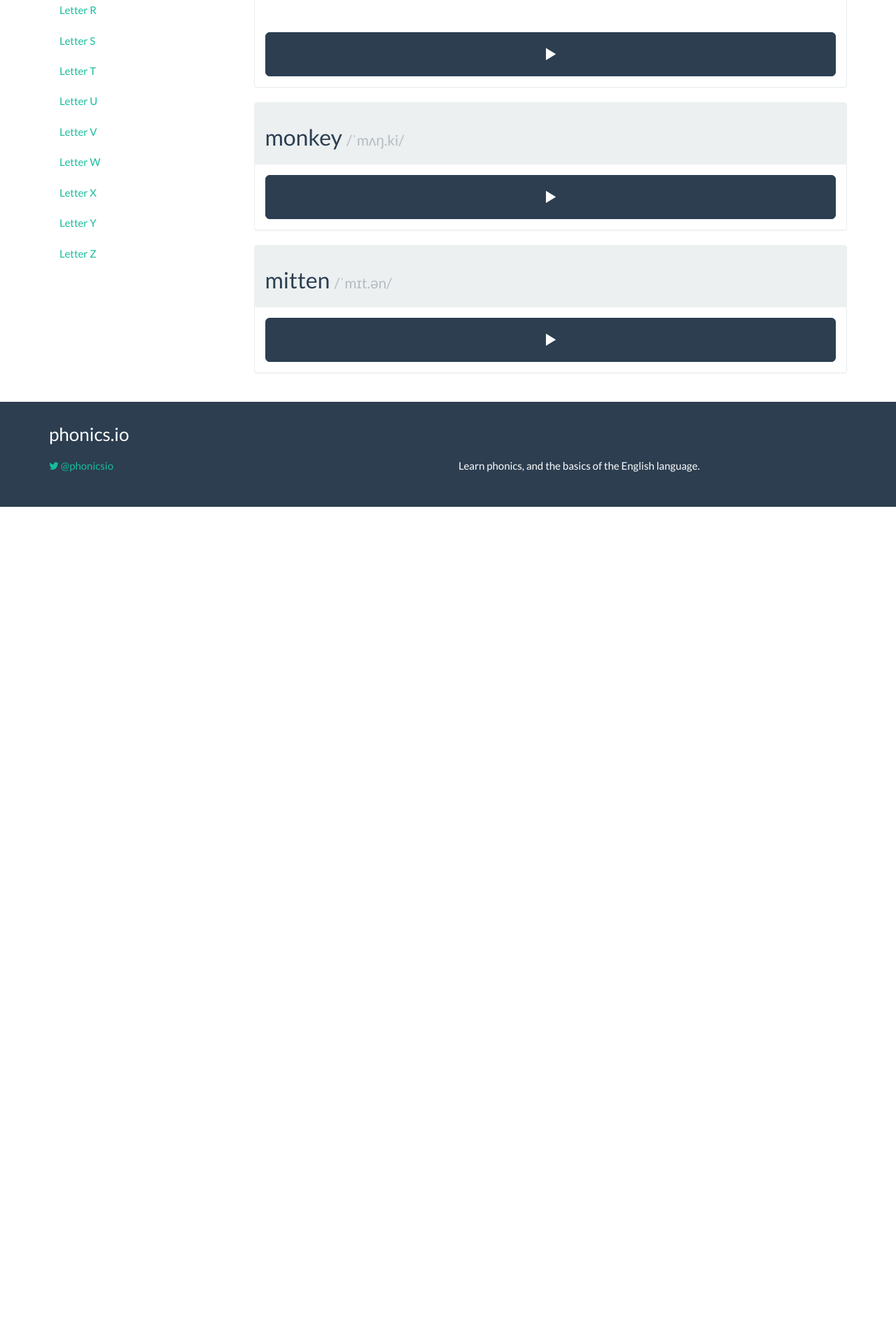
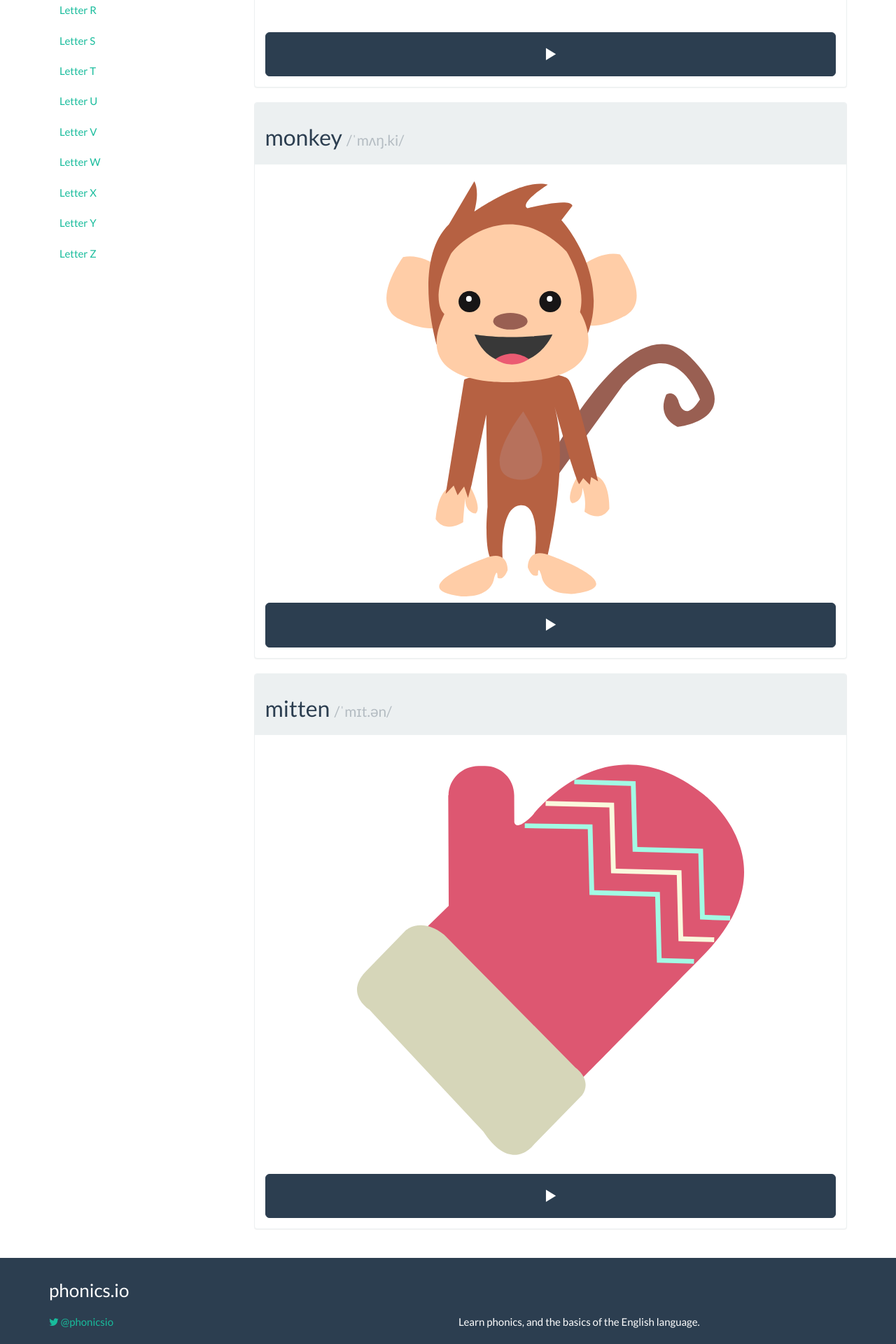
Before and after one commit to irmbrady/phonics.io, a Jekyll site: the page built from letters/m.html, in a window 1280 px wide. Shown: the part 825-2745 px from the top of the page at 70% size. Built offline with Jekyll 4.4.1, drawn with Linux system fonts in a browser that asks for light colours; nearby versions of some CDN libraries; before the commit the page ends 1549 px from its top, so only the background shows below that.

Commit message:
Added monkey, mitten and net svg

```diff
--- a/letters/m.html
+++ b/letters/m.html
@@ -26,7 +26,7 @@ categories: [letters]
     <h2>monkey <small>/ˈmʌŋ.ki/</small></h2>
   </div>
   <div class="panel-body">
-    <!-- <img src="/../resources/images/XX.svg" alt="XX" style="width: 100%; display: block;"/> -->
+    <img src="/../resources/images/monkey.svg" alt="monkey" style="width: 100%; display: block;"/>
     <audio id="say-monkey">
       <source src="/../resources/sounds/mp3/monkey.mp3" type="audio/mpeg" />
       <source src="/../resources/sounds/ogg/monkey.ogg" type="audio/ogg" />
@@ -42,7 +42,7 @@ categories: [letters]
     <h2>mitten <small>/ˈmɪt.ən/</small></h2>
   </div>
   <div class="panel-body">
-    <!-- <img src="/../resources/images/XX.svg" alt="XX" style="width: 100%; display: block;"/> -->
+    <img src="/../resources/images/mitten.svg" alt="mitten" style="width: 100%; display: block;"/>
     <audio id="say-mitten">
       <source src="/../resources/sounds/mp3/mitten.mp3" type="audio/mpeg" />
       <source src="/../resources/sounds/ogg/mitten.ogg" type="audio/ogg" />
--- a/letters/n.html
+++ b/letters/n.html
@@ -26,7 +26,7 @@ categories: [letters]
     <h2>net <small>/net/</small></h2>
   </div>
   <div class="panel-body">
-    <!-- <img src="/../resources/images/XX.svg" alt="XX" style="width: 100%; display: block;"/> -->
+    <img src="/../resources/images/net.svg" alt="net" style="width: 100%; display: block;"/>
     <audio id="say-net">
       <source src="/../resources/sounds/mp3/net.mp3" type="audio/mpeg" />
       <source src="/../resources/sounds/ogg/net.ogg" type="audio/ogg" />
```
Also changed, not shown: resources/images/mitten.svg (added), resources/images/monkey.svg (added), resources/images/net.svg (added).
